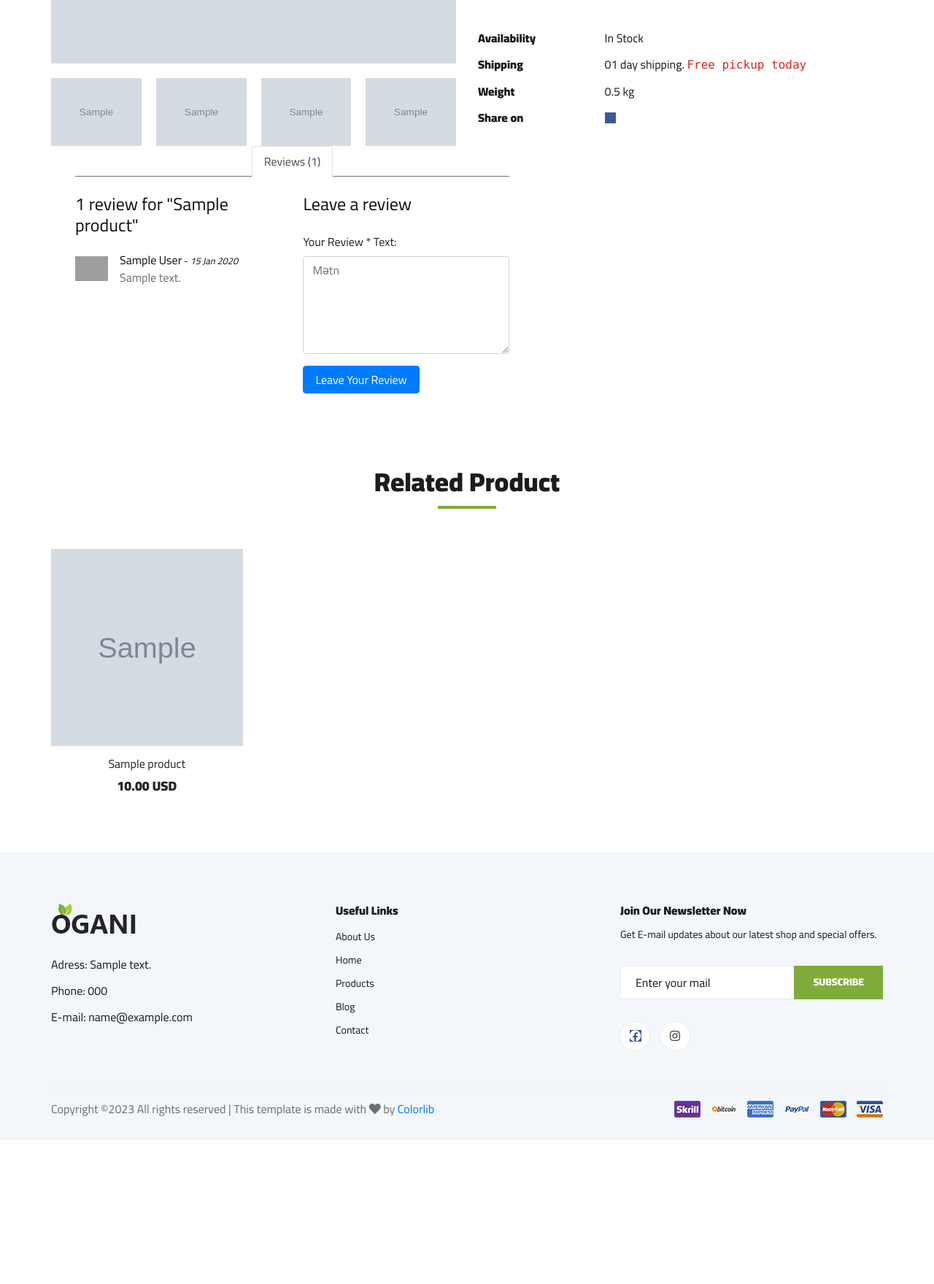
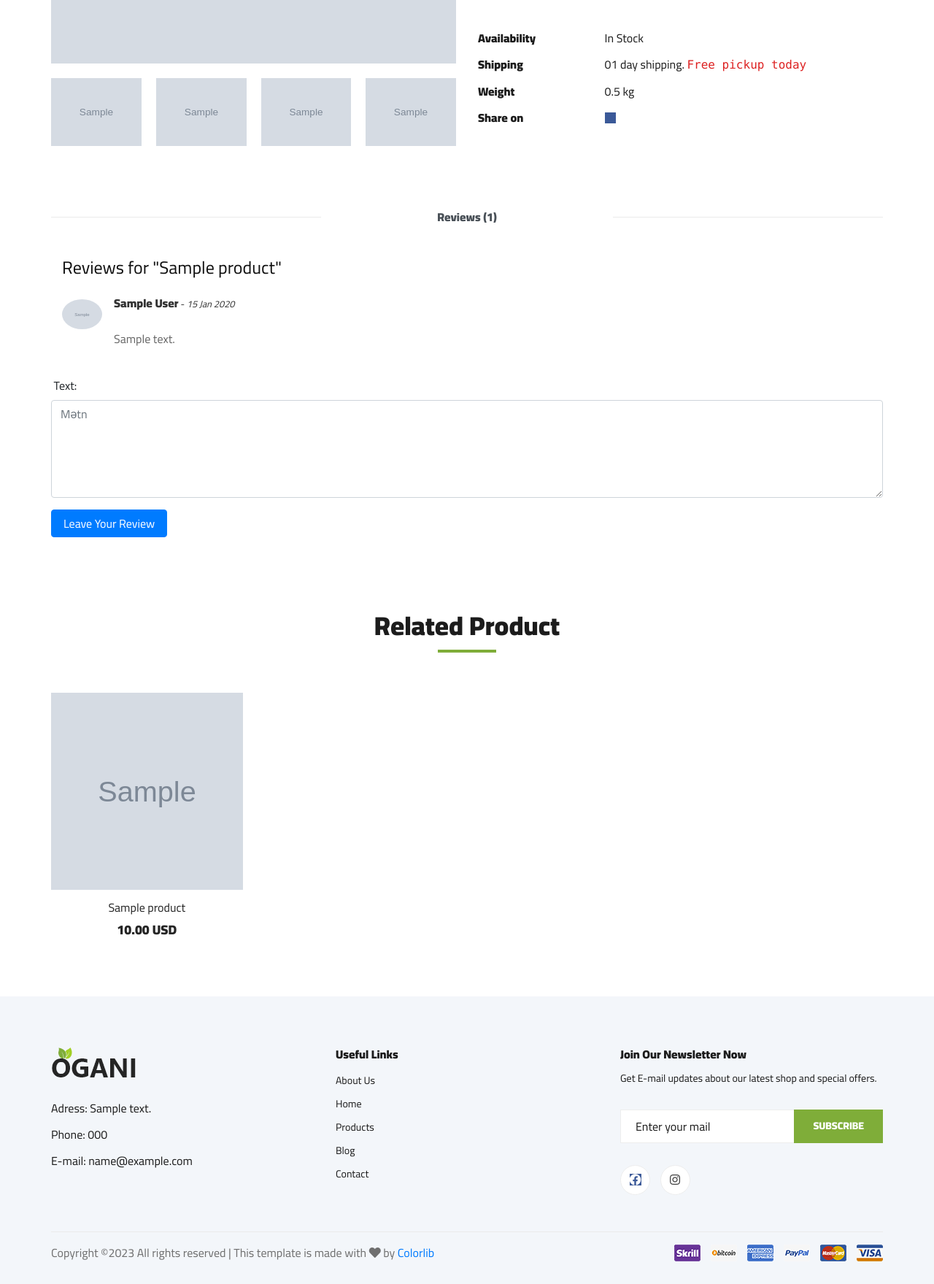
Before and after one commit to elshadali/E-commerce-website-Organic, a Django app: a page that uses courseproject/templates/product/detail.html in a window 1280 px wide. Shown: the part 799-2558 px from the top of the page at 73% size. Before the commit the page ends 2330 px from the top, so only its background shows below. Run offline with Django 4.2, Linux system fonts and the light colour scheme; tables that the repository leaves empty hold one stand-in row (values such as "Sample post"); grey boxes marked "Sample" are stand-in pictures; some libraries are stand-ins or nearby versions; grey boxes are pictures that could not be loaded.

Commit message:
profile picture added

```diff
--- a/courseproject/contact/models.py
+++ b/courseproject/contact/models.py
@@ -22,7 +22,7 @@ class Message(models.Model):
     message = models.TextField()
 
     def __str__(self):
-        return self.full_name, self.subject
+        return f'{self.full_name}, {self.subject}'
 
     class Meta:
         verbose_name = 'message'
--- a/courseproject/core/views.py
+++ b/courseproject/core/views.py
@@ -7,11 +7,10 @@ def index(request):
 
    context = {
       'featured_products' : Product.objects.all()[:8],
-      'latest_products' : Product.objects.all()[:3],
+      'latest_products' : Product.objects.all().order_by('-created_at')[:3],
       'top_rated_products' : Product.objects.all()[:3],
       'review_products' : Product.objects.all()[:3],
       'bloqs' : Bloq.objects.all()[:3]
-
    }
    return render(request, 'home/index.html', context)
 
--- a/courseproject/product/models.py
+++ b/courseproject/product/models.py
@@ -27,6 +27,11 @@ class Product(models.Model):
     price_currency = models.CharField(max_length=50, choices=CURRENCIES, default = 'AZN')
     category = models.ManyToManyField('product.Category', related_name='products')
     slug = models.SlugField(unique=True)
+    created_at = models.DateTimeField(
+        auto_now_add=True,
+        null=True,
+        blank=True,
+    )
 
 
     def __str__(self):
--- a/courseproject/product/views.py
+++ b/courseproject/product/views.py
@@ -1,3 +1,5 @@
+from typing import Any
+from django.db.models.query import QuerySet
 from django.shortcuts import redirect, render
 from django.urls import reverse
 from django.views import generic
@@ -15,18 +17,29 @@ def products_by_category(request, category_slug):
     return render(request, 'product/products_by_category.html', context)
 
 
-def products_list(request):
-    products = Product.objects.all()[:10]
-    context = {
-        'products': products,
-    }
-    return render(request, 'product/product_list.html', context)
-
 class ProductListView(generic.ListView):
     template_name = 'product/product_list.html'
     model = Product
     context_object_name = 'products'
-    paginate_by = 3
+    paginate_by = 6
+
+    def get_queryset(self, *args, **kwargs) -> QuerySet[Any]:
+
+        qs = super(ProductListView, self).get_queryset(*args, **kwargs)
+        sort_by = self.request.GET.get('sortBy')
+        if sort_by == 'lowest':
+            qs = qs.order_by('price')
+        elif sort_by == 'highest':
+            qs = qs.order_by('-price')
+        elif sort_by == 'new':
+            qs = qs.order_by('-created_at')
+
+        return qs
+
+    def get_context_data(self, *args, **kwargs):
+        context = super().get_context_data(*args, **kwargs)
+        context['sortBy'] = self.request.GET.get('sortBy')
+        return context
 
 
 def product_detail(request, product_slug):
--- a/courseproject/templates/product/detail.html
+++ b/courseproject/templates/product/detail.html
@@ -79,7 +79,7 @@
                         </ul>
                     </div>
                 </div>
-                <!-- <div class="col-lg-12">
+                <div class="col-lg-12">
                     <div class="product__details__tab">
                         <ul class="nav nav-tabs" role="tablist">
                             <li class="nav-item">
@@ -94,7 +94,11 @@
                                         <h4 class="mb-4">Reviews for "{{ product.name }}"</h4>
                                         {% for review in reviews %}
                                             <div class="media mb-4">
-                                                <img src="img/user.jpg" alt="Image" class="img-fluid mr-3 mt-1" style="width: 45px;">
+                                                {% if review.user.image %}
+                                                <img src="{{ review.user.image.url }}" alt="Image" class="img-fluid mr-3 mt-1" style="border-radius: 50%; width: 55px;">
+                                                {% else %}
+                                                <img src="{% static 'img/pp.png' %}" alt="Image" class="img-fluid mr-3 mt-1" style="width: 55px;">
+                                                {% endif %}
                                                 <div class="media-body">
                                                     <h6>{{ review.user.get_full_name }}<small> - <i>{{ review.created_at|date:'d M Y' }}</i></small></h6>
                                                     <p>{{ review.text }}</p>
@@ -112,44 +116,6 @@
                                             <input type="submit" value="Leave Your Review" class="btn btn-primary px-3">
                                         </div>
                                     </form>
-                                </div>
-                            </div>
-                        </div>
-                    </div>
-                </div> -->
-                <div class="row px-xl-5">
-                    <div class="col">
-                        <div class="nav nav-tabs justify-content-center border-secondary mb-4">
-                            <a class="nav-item nav-link active" data-toggle="tab" href="#tab-pane-3">Reviews ({{ reviews.count }})</a>
-                        </div>
-                        <div class="tab-content">
-                            <div class="tab-pane fade  show active" id="tab-pane-3">
-                                <div class="row">
-                                    <div class="col-md-6">
-                                        <h4 class="mb-4">{{ reviews.count }} review for "{{ product.name }}"</h4>
-                                        {% for review in reviews %}
-                                            <div class="media mb-4">
-                                                <img src="img/user.jpg" alt="Image" class="img-fluid mr-3 mt-1" style="width: 45px;">
-                                                <div class="media-body">
-                                                    <h6>{{ review.user.get_full_name }}<small> - <i>{{ review.created_at|date:'d M Y' }}</i></small></h6>
-                                                    <p>{{ review.text }}</p>
-                                                </div>
-                                            </div>
-                                        {% endfor %}
-                                    </div>
-                                    <div class="col-md-6">
-                                        <h4 class="mb-4">Leave a review</h4>
-                                        <form method='POST'>
-                                            {% csrf_token %}
-                                            <div class="form-group">
-                                                <label for="message">Your Review *</label>
-                                                {{ form }}
-                                            </div>
-                                            <div class="form-group mb-0">
-                                                <input type="submit" value="Leave Your Review" class="btn btn-primary px-3">
-                                            </div>
-                                        </form>
-                                    </div>
                                 </div>
                             </div>
                         </div>
```
Also changed, not shown: courseproject/core/context_processors/context_processors.py (+10 -1 lines), courseproject/templates/product/product_list.html (+11 -13 lines), courseproject/product/migrations/0007_product_created_at.py (added), courseproject/static/img/pp.png (added).
